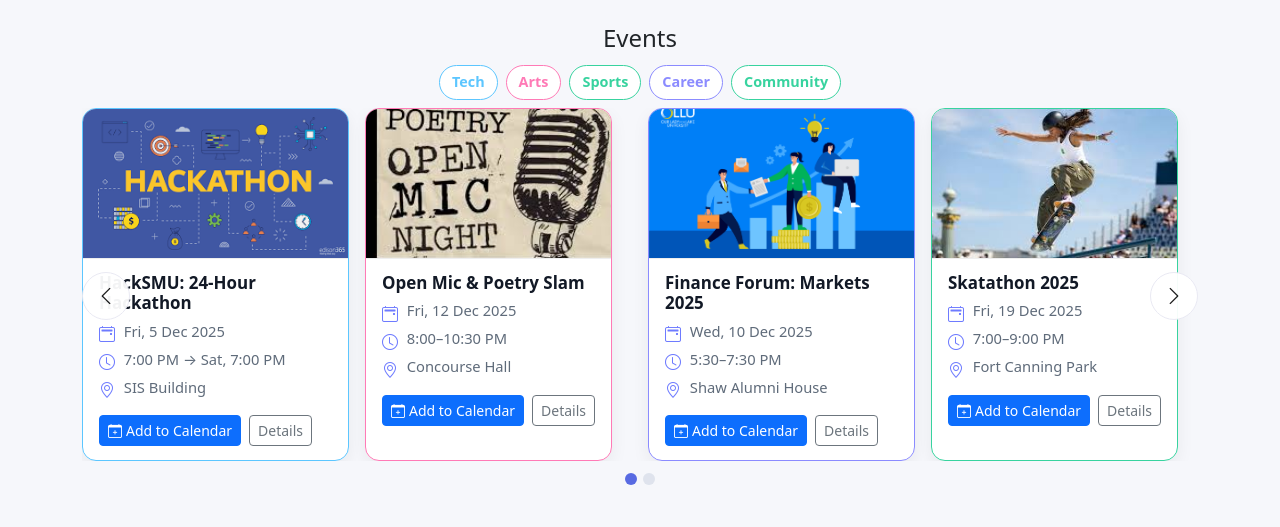
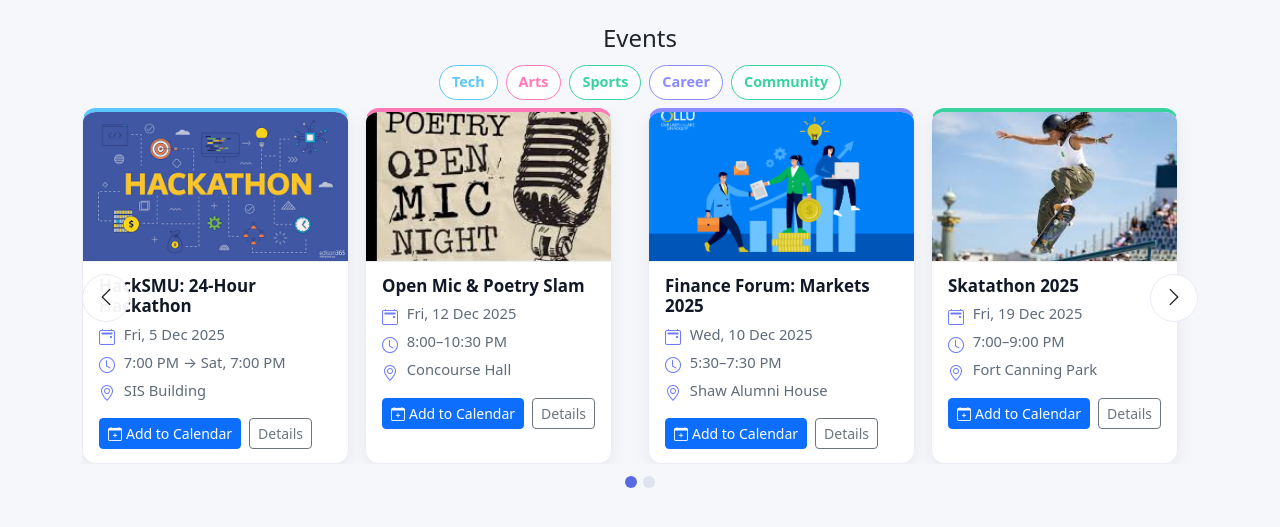
Before and after one commit to mahamantras2024-ux/SMU-events-manager, a PHP site: page /events.html in a window 1280 px wide. Shown: the top 527 px of the page. Run offline with PHP 8.4, Linux system fonts and the light colour scheme.

Commit message:
border top

```diff
--- a/Events page/events_style.css
+++ b/Events page/events_style.css
@@ -12,16 +12,16 @@ body{ background:#f6f7fb; }
     .event-card:hover{ transform:translateY(-3px); box-shadow:0 10px 24px rgba(0,0,0,.1); }
 
     .tech{
-      border-color: #5cc6ff; color: #5cc6ff;
+      border-top:4px solid #5cc6ff;
     }
     .arts{
-      border-color: #ff7ab6; color: #ff7ab6;
+      border-top:4px solid #ff7ab6;
     }
     .sports{
-      border-color: #38d39f; color: #38d39f;
+      border-top:4px solid #38d39f;
     }
     .career{
-      border-color: #8b8bff; color: #8b8bff;
+      border-top:4px solid #8b8bff;
     }
 
      /* --- Chip accent colors --- */
```
